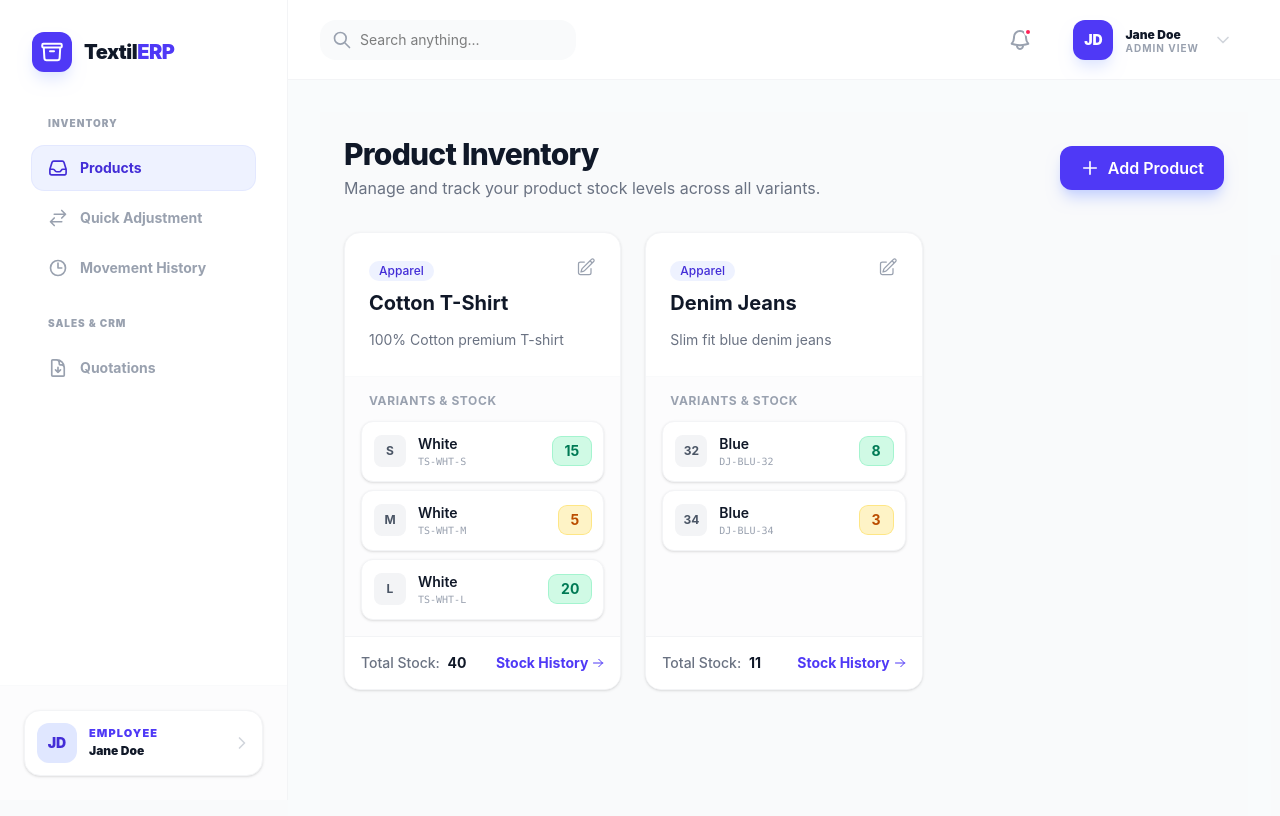
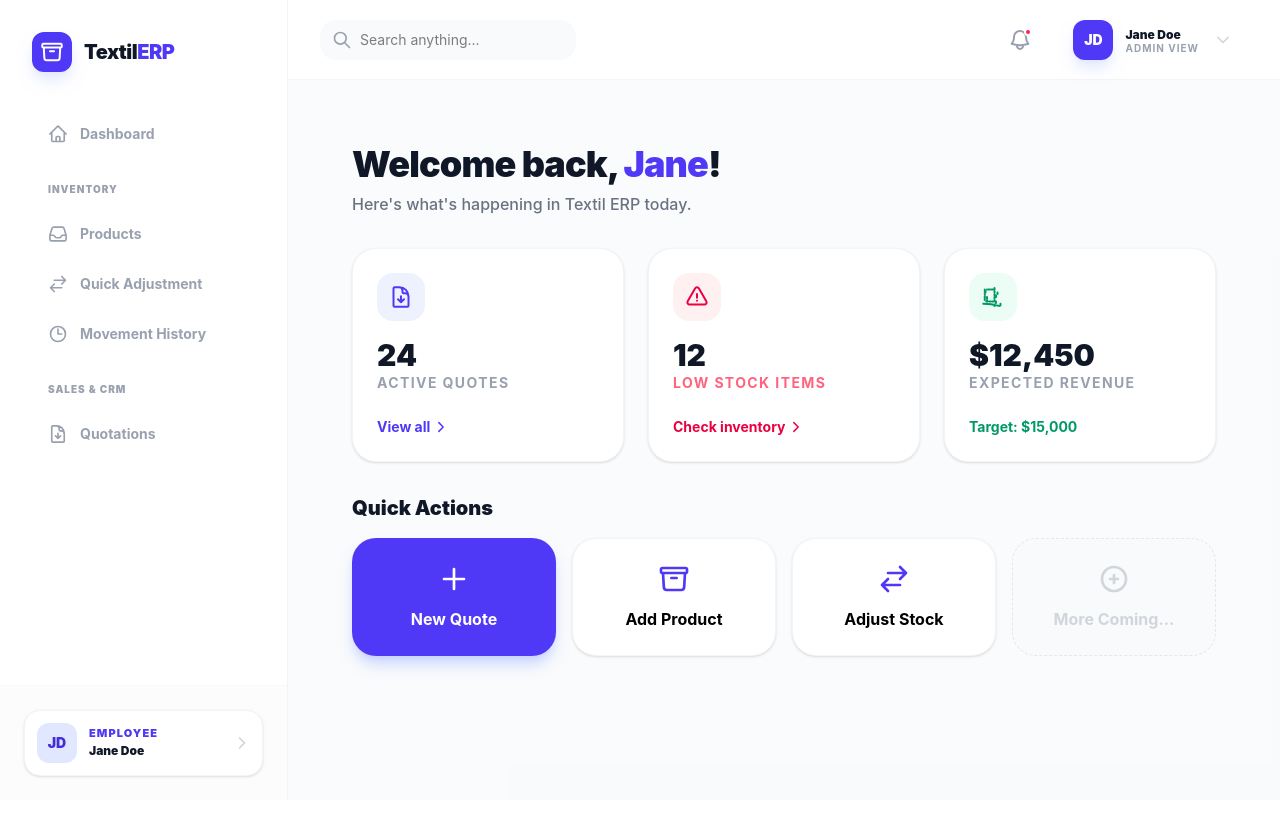
Before and after one commit to HenintsoaPaul/textil-erp, an Angular app: page / in a window 1280 px wide. Before the commit this address led to /inventory. Shown: the top 816 px of the page. Built offline with nearby package versions, Linux system fonts and the light colour scheme.

Commit message:
[feat] home page

```diff
--- a/src/app/app.html
+++ b/src/app/app.html
@@ -16,7 +16,17 @@
       </div>
 
       <nav class="space-y-1.5 text-sm font-bold">
-        <div class="pb-2">
+        <a routerLink="/home" routerLinkActive="bg-indigo-50 text-indigo-700 ring-1 ring-indigo-200/50"
+          [routerLinkActiveOptions]="{exact: true}"
+          class="flex items-center gap-3 px-4 py-3 rounded-xl transition-all duration-200 group hover:bg-gray-50 text-gray-400 hover:text-gray-900">
+          <svg xmlns="http://www.w3.org/2000/svg" fill="none" viewBox="0 0 24 24" stroke-width="2" stroke="currentColor"
+            class="w-5 h-5 group-hover:scale-110 transition-transform">
+            <path stroke-linecap="round" stroke-linejoin="round"
+              d="M2.25 12l8.954-8.955c.44-.439 1.152-.439 1.591 0L21.75 12M4.5 9.75v10.125c0 .621.504 1.125 1.125 1.125H9.75v-4.875c0-.621.504-1.125 1.125-1.125h2.25c.621 0 1.125.504 1.125 1.125V21h4.125c.621 0 1.125-.504 1.125-1.125V9.75M8.25 21h8.25" />
+          </svg>
+          Dashboard
+        </a>
+        <div class="pt-4 pb-2">
           <span class="px-4 text-[10px] font-black text-gray-400 uppercase tracking-widest">Inventory</span>
         </div>
         <a routerLink="/inventory" routerLinkActive="bg-indigo-50 text-indigo-700 ring-1 ring-indigo-200/50"
--- /dev/null
+++ b/src/app/features/home/home.component.ts
@@ -0,0 +1,90 @@
+import { Component } from '@angular/core';
+import { CommonModule } from '@angular/common';
+import { RouterLink } from '@angular/router';
+
+@Component({
+    selector: 'app-home',
+    standalone: true,
+    imports: [CommonModule, RouterLink],
+    template: `
+    <div class="p-8 space-y-8 animate-in fade-in duration-500">
+      <div class="flex flex-col gap-2">
+        <h1 class="text-4xl font-black text-gray-900 tracking-tight">Welcome back, <span class="text-indigo-600">Jane</span>!</h1>
+        <p class="text-gray-500 font-medium">Here's what's happening in Textil ERP today.</p>
+      </div>
+
+      <div class="grid grid-cols-1 md:grid-cols-3 gap-6">
+        <!-- Quick Stats -->
+        <div class="bg-white p-6 rounded-3xl shadow-sm border border-gray-100 flex flex-col gap-4 group hover:shadow-xl hover:shadow-indigo-100/20 transition-all duration-300">
+          <div class="w-12 h-12 bg-indigo-50 rounded-2xl flex items-center justify-center text-indigo-600 group-hover:scale-110 transition-transform">
+            <svg xmlns="http://www.w3.org/2000/svg" fill="none" viewBox="0 0 24 24" stroke-width="2" stroke="currentColor" class="w-6 h-6">
+              <path stroke-linecap="round" stroke-linejoin="round" d="M19.5 14.25v-2.625a3.375 3.375 0 00-3.375-3.375h-1.5A1.125 1.125 0 0113.5 7.125v-1.5a3.375 3.375 0 00-3.375-3.375H8.25m.75 12l3 3m0 0l3-3m-3 3v-6m-1.5-9H5.625c-.621 0-1.125.504-1.125 1.125v17.25c0 .621.504 1.125 1.125 1.125h12.75c.621 0 1.125-.504 1.125-1.125V11.25a9 9 0 00-9-9z" />
+            </svg>
+          </div>
+          <div>
+            <div class="text-3xl font-black text-gray-900">24</div>
+            <div class="text-sm font-bold text-gray-400 uppercase tracking-widest">Active Quotes</div>
+          </div>
+          <button routerLink="/quotations" class="mt-2 text-indigo-600 font-bold text-sm flex items-center gap-1 hover:translate-x-1 transition-transform">
+            View all <svg xmlns="http://www.w3.org/2000/svg" fill="none" viewBox="0 0 24 24" stroke-width="2.5" stroke="currentColor" class="w-3.5 h-3.5"><path stroke-linecap="round" stroke-linejoin="round" d="M8.25 4.5l7.5 7.5-7.5 7.5" /></svg>
+          </button>
+        </div>
+
+        <div class="bg-white p-6 rounded-3xl shadow-sm border border-gray-100 flex flex-col gap-4 group hover:shadow-xl hover:shadow-rose-100/20 transition-all duration-300">
+          <div class="w-12 h-12 bg-rose-50 rounded-2xl flex items-center justify-center text-rose-600 group-hover:scale-110 transition-transform">
+            <svg xmlns="http://www.w3.org/2000/svg" fill="none" viewBox="0 0 24 24" stroke-width="2" stroke="currentColor" class="w-6 h-6">
+              <path stroke-linecap="round" stroke-linejoin="round" d="M12 9v3.75m-9.303 3.376c-.866 1.5.217 3.374 1.948 3.374h14.71c1.73 0 2.813-1.874 1.948-3.374L13.949 3.378c-.866-1.5-3.032-1.5-3.898 0L2.697 16.126zM12 15.75h.007v.008H12v-.008z" />
+            </svg>
+          </div>
+          <div>
+            <div class="text-3xl font-black text-gray-900">12</div>
+            <div class="text-sm font-bold text-gray-400 uppercase tracking-widest text-rose-400">Low Stock items</div>
+          </div>
+          <button routerLink="/inventory" class="mt-2 text-rose-600 font-bold text-sm flex items-center gap-1 hover:translate-x-1 transition-transform">
+            Check inventory <svg xmlns="http://www.w3.org/2000/svg" fill="none" viewBox="0 0 24 24" stroke-width="2.5" stroke="currentColor" class="w-3.5 h-3.5"><path stroke-linecap="round" stroke-linejoin="round" d="M8.25 4.5l7.5 7.5-7.5 7.5" /></svg>
+          </button>
+        </div>
+
+        <div class="bg-white p-6 rounded-3xl shadow-sm border border-gray-100 flex flex-col gap-4 group hover:shadow-xl hover:shadow-emerald-100/20 transition-all duration-300">
+          <div class="w-12 h-12 bg-emerald-50 rounded-2xl flex items-center justify-center text-emerald-600 group-hover:scale-110 transition-transform">
+            <svg xmlns="http://www.w3.org/2000/svg" fill="none" viewBox="0 0 24 24" stroke-width="2" stroke="currentColor" class="w-6 h-6">
+              <path stroke-linecap="round" stroke-linejoin="round" d="M2.25 18.75a60.07 60.07 0 0115.797 2.101c.727.198 1.453-.342 1.453-1.096V18.75M3.75 4.5v.75m0 1.5v.75m0 1.5v.75m0 1.5V15m1.5 1.5h1.5m1.5 0h1.5m1.5 0h1.5m1.5 0H15m-1.5-1.5V15m0-1.5V12m0-1.5V9m0-1.5V6m0-1.5V3m-1.5 1.5h-1.5m-1.5 0h-1.5m-1.5 0H6m-1.5 1.5v1.5m12 0v1.5m-1.5 1.5v1.5m-9 0v1.5m0 1.5v1.5m9 0v1.5m-1.5 1.5v1.5" />
+            </svg>
+          </div>
+          <div>
+            <div class="text-3xl font-black text-gray-900">$12,450</div>
+            <div class="text-sm font-bold text-gray-400 uppercase tracking-widest">Expected Revenue</div>
+          </div>
+          <div class="mt-2 text-emerald-600 font-bold text-sm">Target: $15,000</div>
+        </div>
+      </div>
+
+      <!-- Quick Actions -->
+      <div class="space-y-4">
+        <h2 class="text-xl font-black text-gray-900">Quick Actions</h2>
+        <div class="grid grid-cols-1 md:grid-cols-4 gap-4">
+          <button routerLink="/quotations/new" class="p-6 bg-indigo-600 text-white rounded-3xl font-bold flex flex-col items-center justify-center gap-3 hover:bg-indigo-700 transition-colors shadow-lg shadow-indigo-200">
+            <svg xmlns="http://www.w3.org/2000/svg" fill="none" viewBox="0 0 24 24" stroke-width="2" stroke="currentColor" class="w-8 h-8"><path stroke-linecap="round" stroke-linejoin="round" d="M12 4.5v15m7.5-7.5h-15" /></svg>
+            New Quote
+          </button>
+
+          <button routerLink="/inventory/new" class="p-6 bg-white border border-gray-100 rounded-3xl font-bold flex flex-col items-center justify-center gap-3 hover:bg-gray-50 transition-colors shadow-sm">
+            <svg xmlns="http://www.w3.org/2000/svg" fill="none" viewBox="0 0 24 24" stroke-width="2" stroke="currentColor" class="w-8 h-8 text-indigo-600"><path stroke-linecap="round" stroke-linejoin="round" d="M20.25 7.5l-.625 10.632a2.25 2.25 0 01-2.247 2.118H6.622a2.25 2.25 0 01-2.247-2.118L3.75 7.5M10 11.25h4M3.375 7.5h17.25c.621 0 1.125-.504 1.125-1.125v-1.5c0-.621-.504-1.125-1.125-1.125H3.375c-.621 0-1.125.504-1.125 1.125v1.5c0 .621.504 1.125 1.125 1.125z" /></svg>
+            Add Product
+          </button>
+
+          <button routerLink="/inventory/update" class="p-6 bg-white border border-gray-100 rounded-3xl font-bold flex flex-col items-center justify-center gap-3 hover:bg-gray-50 transition-colors shadow-sm">
+            <svg xmlns="http://www.w3.org/2000/svg" fill="none" viewBox="0 0 24 24" stroke-width="2" stroke="currentColor" class="w-8 h-8 text-indigo-600"><path stroke-linecap="round" stroke-linejoin="round" d="M7.5 21L3 16.5m0 0L7.5 12M3 16.5h13.5m0-13.5L21 7.5m0 0L16.5 12M21 7.5H7.5" /></svg>
+            Adjust Stock
+          </button>
+
+          <div class="p-6 bg-gray-50/50 border border-dashed border-gray-200 rounded-3xl font-bold flex flex-col items-center justify-center gap-3 text-gray-300">
+            <svg xmlns="http://www.w3.org/2000/svg" fill="none" viewBox="0 0 24 24" stroke-width="2" stroke="currentColor" class="w-8 h-8"><path stroke-linecap="round" stroke-linejoin="round" d="M12 9v6m3-3H9m12 0a9 9 0 11-18 0 9 9 0 0118 0z" /></svg>
+            More Coming...
+          </div>
+        </div>
+      </div>
+    </div>
+  `
+})
+export class HomeComponent { }
```
Also changed, not shown: src/app/app.routes.ts (+21 -9 lines).
